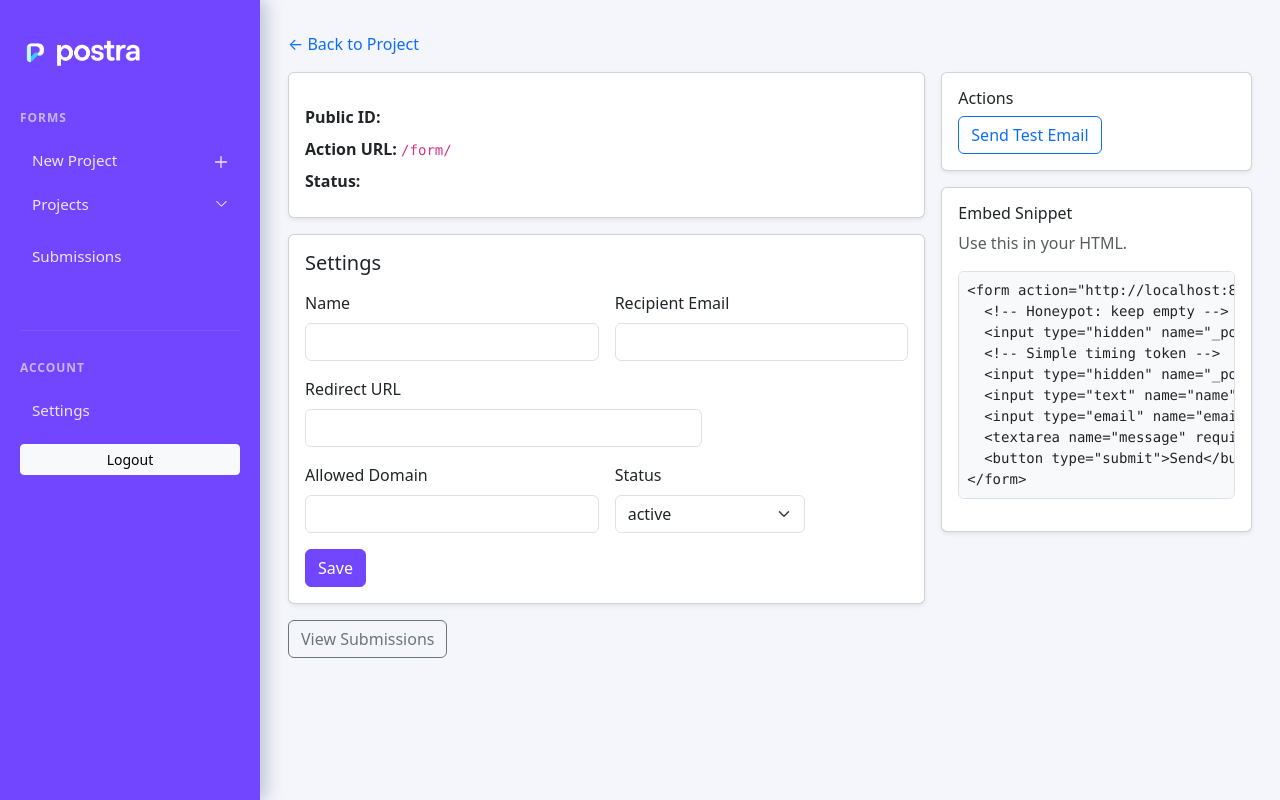
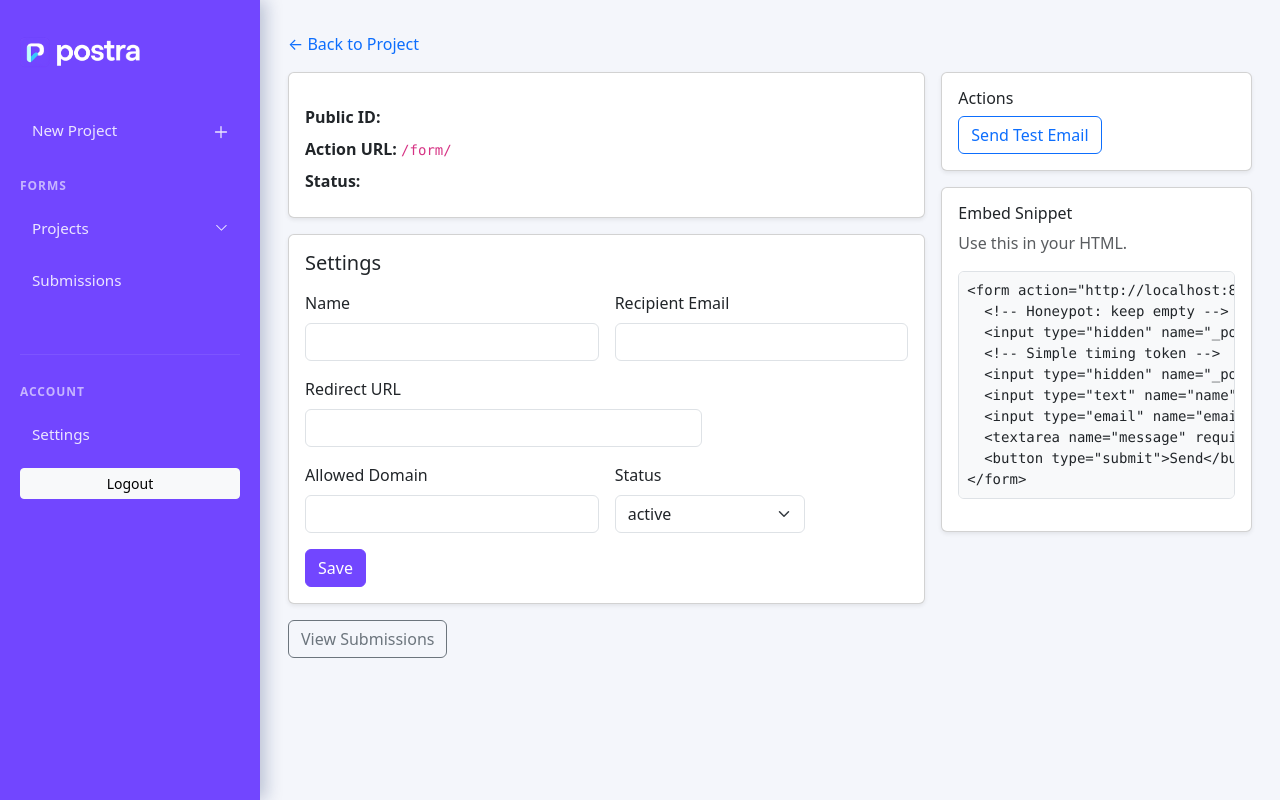
Before and after one commit to bawanyadam/postra, a PHP site: template app/Http/Views/forms/show.php in a window 1280 px wide. Run offline with PHP 8.4, Linux system fonts and the light colour scheme; the template is opened without the code that fills it, so the values that code supplies are empty; the visitor is signed in with stand-in values (Sample User, id 1).

Commit message:
UI: place ‘New Project’ in its own sidebar section above Forms

```diff
--- a/app/Http/Views/layout.php
+++ b/app/Http/Views/layout.php
@@ -248,7 +248,6 @@
           <img src="https://postra.to/images/postra-white.png" alt="Postra" width="120" height="auto">
         </a>
         <div class="sidebar-section">
-          <div class="sidebar-section-label">Forms</div>
           <a class="sidebar-link" href="/app/projects/new">
             <span>New Project</span>
             <span class="caret" aria-hidden="true">
@@ -257,6 +256,10 @@
               </svg>
             </span>
           </a>
+        </div>
+
+        <div class="sidebar-section">
+          <div class="sidebar-section-label">Forms</div>
           <button class="sidebar-link sidebar-toggle<?= !empty($sidebarProjects) ? ' is-open' : '' ?>" type="button" data-sidebar-toggle="sidebar-projects" aria-expanded="<?= !empty($sidebarProjects) ? 'true' : 'false' ?>">
             <span>Projects</span>
             <span class="caret">
```
